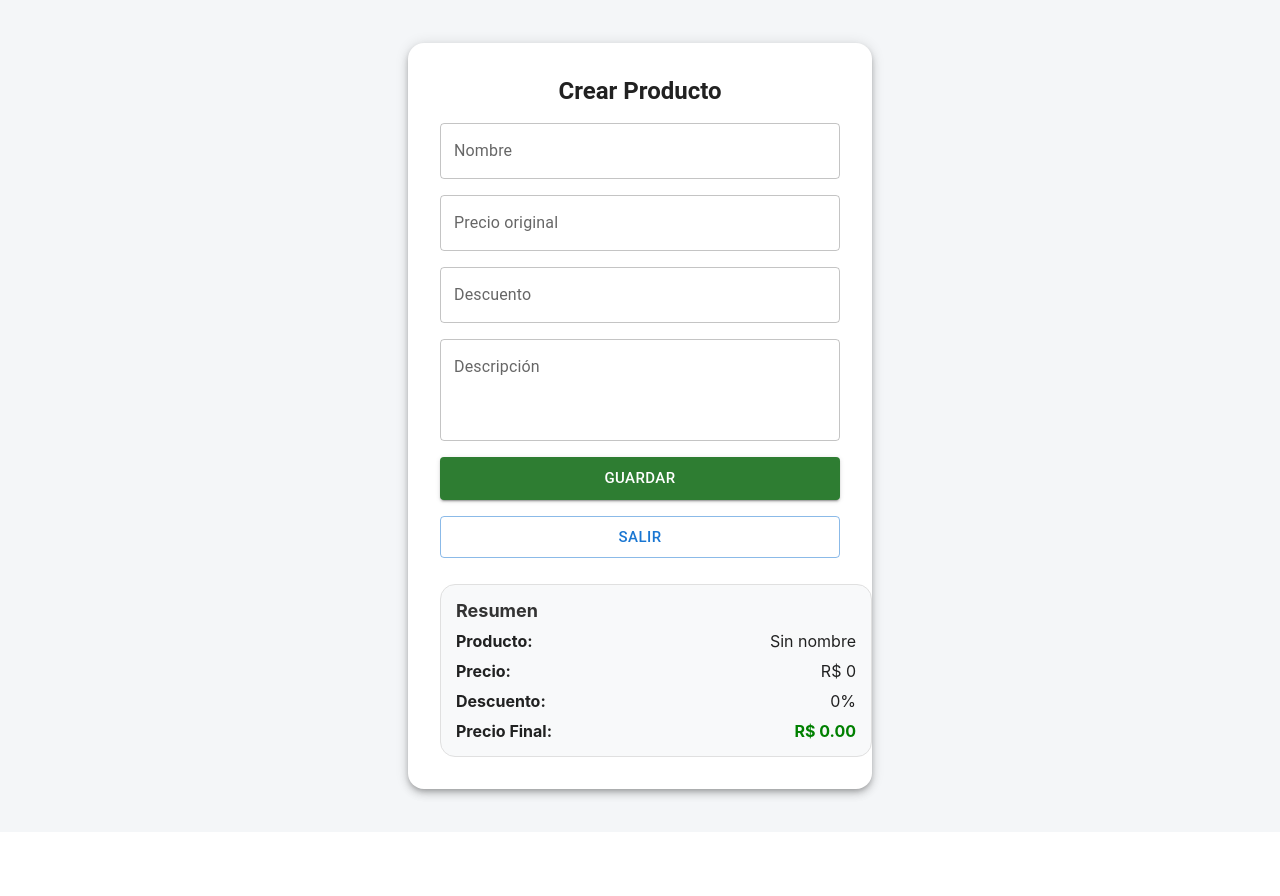
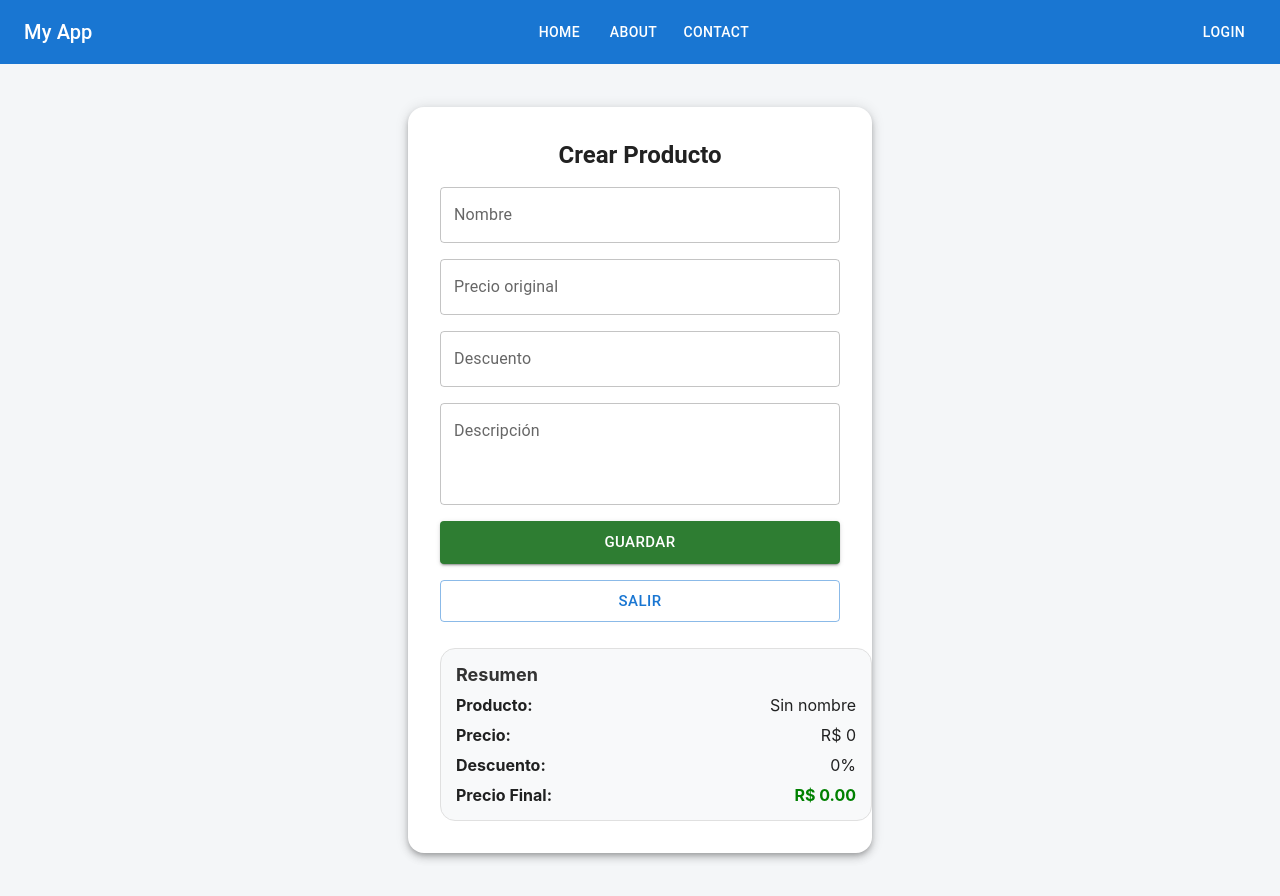
Before and after one commit to Shkingone/Curso-React, a React (Create React App) app: page /add in a window 1280 px wide. Before the commit the page ends 832 px from the top, so only its background shows below. Built offline with nearby package versions, Linux system fonts and the light colour scheme.

Commit message:
Barra de rutas

```diff
--- a/src/Padre.js
+++ b/src/AppCard.js
@@ -1,9 +1,9 @@
-import Mercado from "./Merrcado";
 import { useEffect, useState } from "react";
 
 import { query, collection, getDocs } from "firebase/firestore";
 import { db } from "./firebase";
-export default function Padre() {
+import Card from "./Card";
+export default function AppCard() {
   const [itens, setItens] = useState([]);
 
   useEffect(() => {
@@ -11,11 +11,11 @@ export default function Padre() {
       const q = query(collection(db, "itens"));
       const qSnap = await getDocs(q);
       qSnap.docs.forEach((doc) => {
-       // console.log(doc.data());
+        // console.log(doc.data());
       });
       let ListTemporal = [];
       qSnap.docs.map((doc) => ListTemporal.push(doc.data()));
-      console.log("ListTemporal", ListTemporal)
+      console.log("ListTemporal", ListTemporal);
       setItens(ListTemporal);
     }
     fetchData();
@@ -35,7 +35,7 @@ export default function Padre() {
       }}
     >
       {itens.map((item) => (
-        <Mercado key={item.id} info={item} />
+        <Card key={item.id} info={item} />
       ))}
     </div>
   );
--- /dev/null
+++ b/src/components/Navbar.js
@@ -0,0 +1,24 @@
+
+import {
+  AppBar,
+  Button,
+  Toolbar,
+  Typography,
+} from "@mui/material";
+
+export default function Navbar() {
+  return (
+    <AppBar position="static" >
+      <Toolbar style={{ display: "flex",
+         justifyContent: "space-between" }}>
+        <Typography variant="h6">My App</Typography>
+        <div style={{ display: "flex", gap: "10px" }}>
+          <Button color="inherit">Home</Button>
+          <Button color="inherit">About</Button>
+          <Button color="inherit">Contact</Button>
+        </div>
+        <Button color="inherit">Login</Button>
+      </Toolbar>
+    </AppBar>
+  );
+}
--- a/src/views/Config.js
+++ b/src/components/Rutes/Config.js
@@ -3,7 +3,7 @@ import { useEffect, useState } from "react";
 import { useParams } from "react-router-dom";
 import { deleteDoc, getDoc, doc, setDoc, updateDoc } from "firebase/firestore";
 
-import { db } from "../firebase";
+import { db } from "../../firebase";
 
 export default function Config({ isEditing }) {
   const [title, setTitle] = useState("");
--- a/src/index.js
+++ b/src/index.js
@@ -1,23 +1,24 @@
-import React from 'react';
-import ReactDOM from 'react-dom/client';
-import './index.css';
+import React from "react";
+import ReactDOM from "react-dom/client";
+import "./index.css";
 //import App from './App';
-import Padre from './Padre';
-import { BrowserRouter, Route, Routes } from 'react-router';
-import Config from './views/Config';
+import Padre from "./AppCard";
+import { BrowserRouter, Route, Routes } from "react-router";
+import Config from "./components/Rutes/Config";
+import Navbar from "./components/Navbar";
 
-const root = ReactDOM.createRoot(document.getElementById('root'));
+const root = ReactDOM.createRoot(document.getElementById("root"));
 root.render(
   <BrowserRouter>
-  <React.StrictMode>
-    <Routes>
-      <Route path='/' element={ <Padre />}/>
-      <Route path='/add' element={ <Config isEditing={false}/>}/>
-      <Route path='/config/:id' element={ <Config isEditing={true}/>}/>
-
-    </Routes>
-  </React.StrictMode>
-  </BrowserRouter>
+    <React.StrictMode>
+      <Navbar />
+      <Routes>
+        <Route path="/" element={<Padre />} />
+        <Route path="/add" element={<Config isEditing={false} />} />
+        <Route path="/config/:id" element={<Config isEditing={true} />} />
+      </Routes>
+    </React.StrictMode>
+  </BrowserRouter>,
 );
 
 // If you want to start measuring performance in your app, pass a function
```
Also changed, not shown: src/Card.js (renamed from src/Merrcado.js, +3 -8 lines), src/components/Rutes/About.js (added), src/components/Rutes/Add.js (added), src/components/Rutes/Home.js (added).
